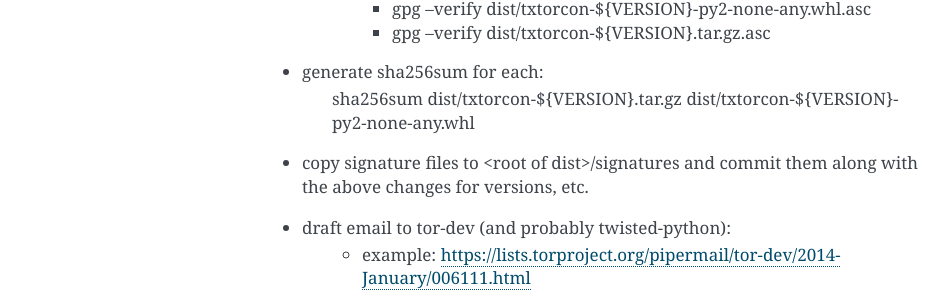
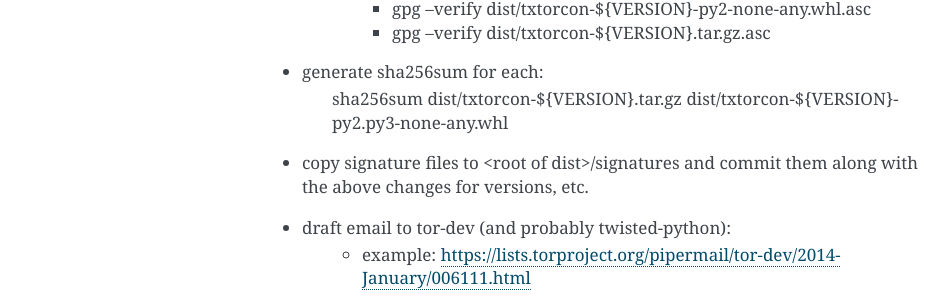
Before and after one commit to meejah/txtorcon, a Sphinx documentation site: the page built from docs/release-checklist.rst, in a window 1280 px wide and 900 px high, scrolled down 758 px. Shown: the part 173-479 px from the top of the window, without its empty margins (148-1096 px from the left). Built offline with Sphinx 7.4.7, drawn with Linux system fonts in a browser that asks for light colours; the version number could not be read and is left out.

```diff
--- a/docs/release-checklist.rst
+++ b/docs/release-checklist.rst
@@ -39,7 +39,7 @@ Release Checklist
      * gpg --verify dist/txtorcon-${VERSION}.tar.gz.asc
 
 * generate sha256sum for each:
-     sha256sum dist/txtorcon-${VERSION}.tar.gz dist/txtorcon-${VERSION}-py2-none-any.whl
+     sha256sum dist/txtorcon-${VERSION}.tar.gz dist/txtorcon-${VERSION}-py2.py3-none-any.whl
 
 * copy signature files to <root of dist>/signatures and commit them
   along with the above changes for versions, etc.
--- a/docs/releases.rst
+++ b/docs/releases.rst
@@ -48,7 +48,6 @@ April 20, 2017
    `Programming Guide
    <https://txtorcon.readthedocs.io/en/latest/guide.html>`_
  * `Issue 203 <https://github.com/meejah/txtorcon/issues/203>`_
- * Use Automat_ for microdescriptor parsing state-machine
  * new helper: :meth:`txtorcon.Router.get_onionoo_details`_
  * new helper: :func:`txtorcon.util.create_tbb_web_headers`_
  * `Issue 72 <https://github.com/meejah/txtorcon/issues/72>`_
```
